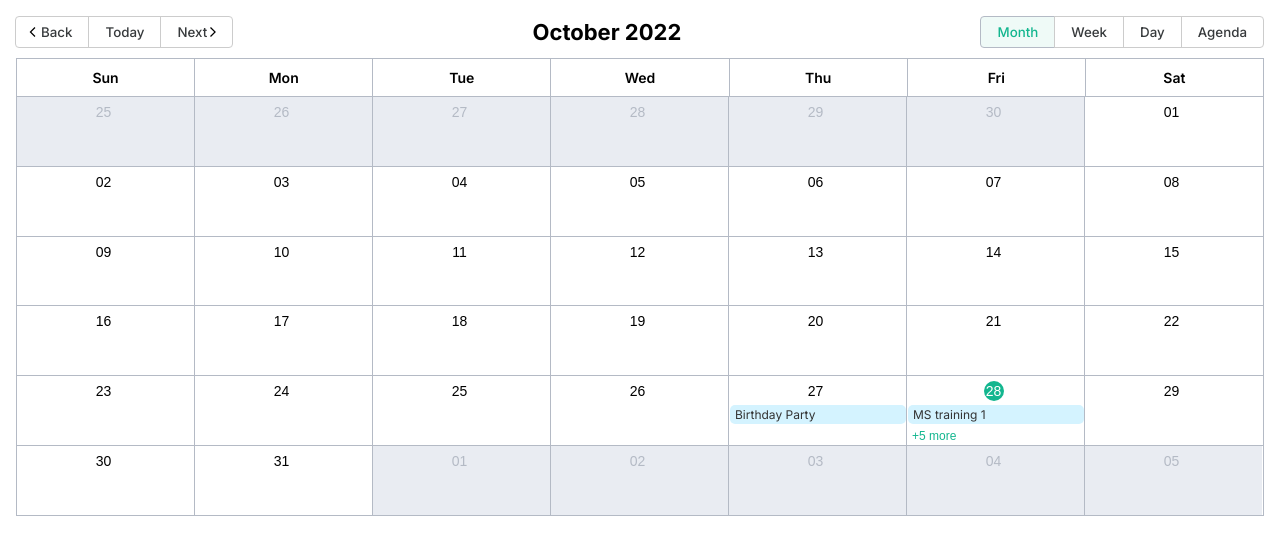
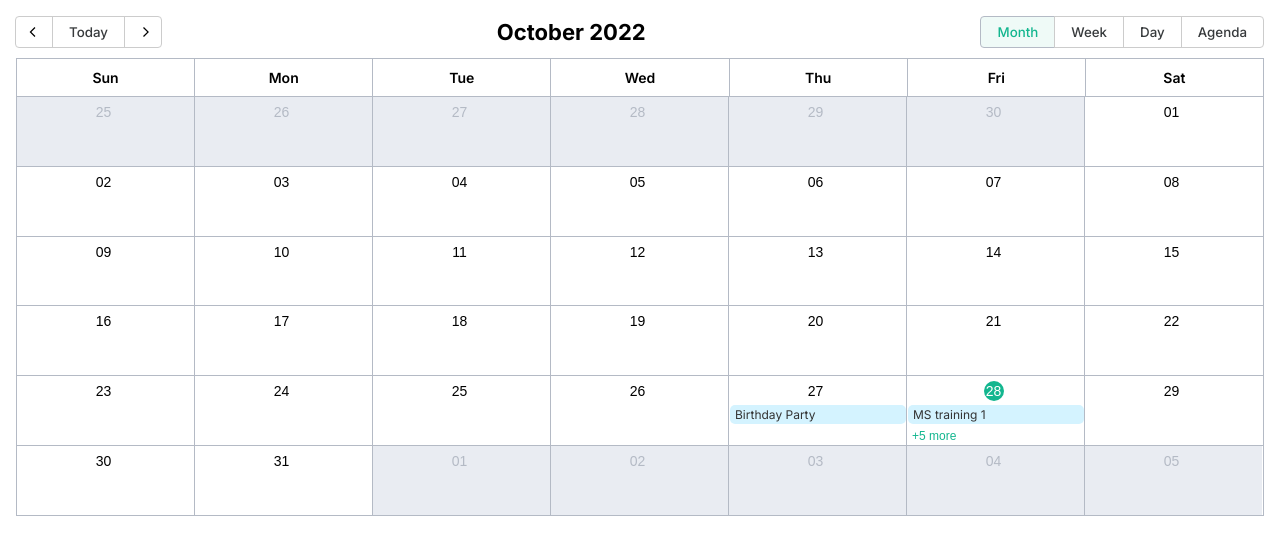
Before and after one commit to intelligaia/react-big-calendar, a React (Create React App) app: page / in a window 1280 px wide. Shown: the top 554 px of the page. Built offline with nearby package versions, Linux system fonts and the light colour scheme.

Commit message:
Theme Updates

```diff
--- a/src/customBigCalendar.css
+++ b/src/customBigCalendar.css
@@ -23,6 +23,7 @@
   border-color: #b4bac5;
   box-shadow: none;
 }
+
 
 .rbc-toolbar .rbc-toolbar-label {
   font-size: 22px;
@@ -155,7 +156,7 @@
 
 
 .rbc-btn-group:first-child > button:last-child:not(:first-child) {
-  background: url(assets/arrow_forward_ios.svg) no-repeat 46px center;
+  background: url(assets/arrow_forward_ios.svg) no-repeat 15px center;
   background-size: 12px 12px;
 }
 .rbc-btn-group:first-child > button:last-child:not(:first-child):hover,
@@ -170,7 +171,8 @@
   border-radius: 4px;
   border-top-right-radius: 0;
   border-bottom-right-radius: 0;
-  padding-left: 25px;
+  padding-left: 20px;
+  text-indent: -9999px;
 }
 .rbc-btn-group:first-child > button:first-child:not(:last-child) {
   order: 2;
@@ -183,7 +185,8 @@
   border-radius: 4px;
   border-top-left-radius: 0;
   border-bottom-left-radius: 0;
-  padding-right: 25px;
+  padding-right: 20px;
+  text-indent: -9999px;
 }
 
 /* Agenda View */
```
